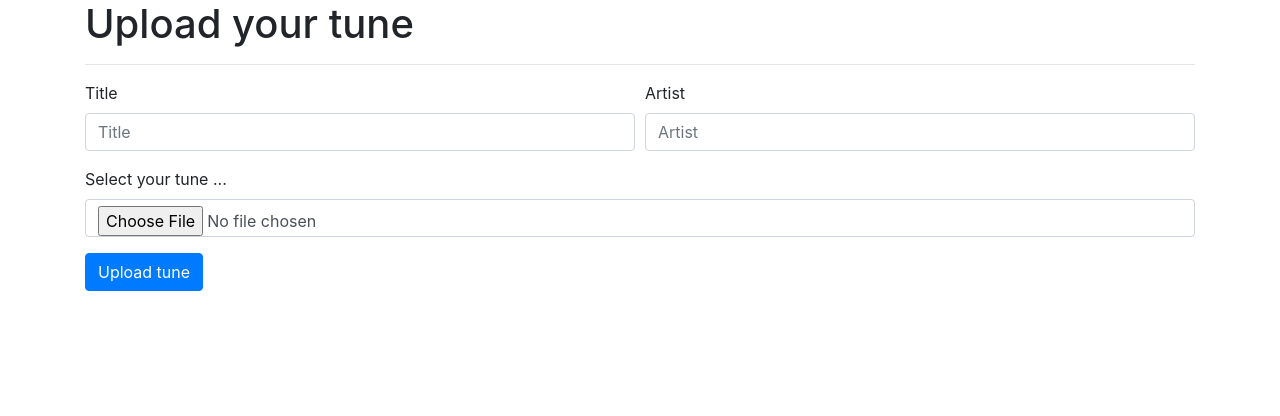
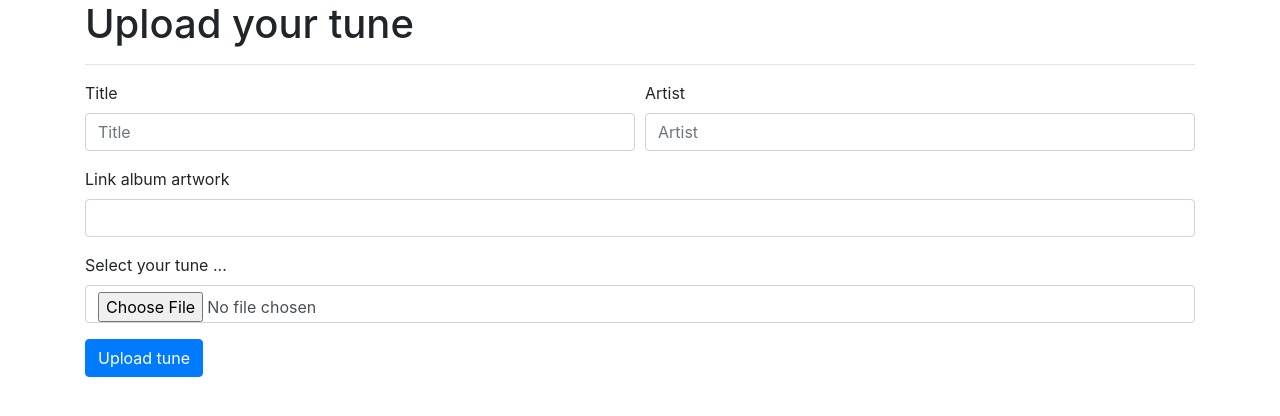
Before and after one commit to arilybaert/IOT-Makerslab, a Flask app: page /upload in a window 1280 px wide. Shown: the part 56-472 px from the top of the page. Run offline with Flask 2, Linux system fonts and the light colour scheme; some libraries are stand-ins or nearby versions.

Commit message:
added save music info to txt file

```diff
--- /dev/null
+++ b/app/static/music/metadata.txt
@@ -0,0 +1 @@
+{"music": [{"title": "Five to One", "artist": "The Doors", "artwork": "https://lastfm.freetls.fastly.net/i/u/770x0/24590e4ca3a94c748d6c8452ce52467b.jpg"}, {"title": "L.A. Woman", "artist": "The Doors", "artwork": "https://upload.wikimedia.org/wikipedia/en/4/41/The_Doors_-_L.A._Woman.jpg"}]}
--- /dev/null
+++ b/app/static/music/metadata/metadata.txt
@@ -0,0 +1 @@
+s
--- a/app/templates/upload.html
+++ b/app/templates/upload.html
@@ -19,16 +19,20 @@
                 <button type="submit" class="btn btn-primary">Upload tune</button>
                 </form> -->
 
-            <form action="/upload" method="POST" enctype="multipart/form-data"></form>
+            <form action="/upload" method="POST" enctype="multipart/form-data">
                 <div class="form-row">
                     <div class="form-group col-md-6">
                       <label for="songTitle">Title</label>
-                      <input type="text" class="form-control" id="songTitle" placeholder="Title">
+                      <input type="text" name="songTitle" class="form-control" id="songTitle" placeholder="Title">
                     </div>
                     <div class="form-group col-md-6">
                       <label for="songArtist">Artist</label>
-                      <input type="text" class="form-control" id="songArtist" placeholder="Artist">
+                      <input type="text" class="form-control" id="songArtist" name="songArtist" placeholder="Artist">
                     </div>
+                </div>
+                <div class="form-group">
+                  <label for="songArtwork">Link album artwork</label>
+                  <input type="text" name="songArtwork" id="songArtwork" class="form-control">
                 </div>
                   <div class="form-group">
                     <label for="music">Select your tune ...</label>
--- a/app/views.py
+++ b/app/views.py
@@ -4,6 +4,7 @@ from werkzeug.utils import secure_filename
 
 import os
 import pygame
+import json
 
 app = Flask(__name__)
 
@@ -63,32 +64,47 @@ def upload_music():
 
     if request.method == 'POST':
 
-        if request.files:
+        print(request.form['songTitle'])
+        print(request.form['songArtist'])
+        print(request.form['songArtwork'])
+        with open('static/music/metadata.txt') as json_file:
+            data = json.load(json_file)
 
-            if not allowed_image_filesize(request.cookies.get("filesize")):
-                print("file exceeded max size")
-                return redirect(request.url)
+        data['music'].append({
+            'title': request.form['songTitle'],
+            'artist': request.form['songArtist'],
+            'artwork': request.form['songArtwork'],
+        })
+        with open('static/music/metadata.txt', 'w') as outfile:
+            json.dump(data, outfile)
 
-            music = request.files["music"]
+        return redirect(request.url)
 
-            # FILE MUST CONTAIN NAME
-            if music.filename == "":
-                print("file needs filename")
-                return redirect(request.url)
+        # if request.files:
+        #     if not allowed_image_filesize(request.cookies.get("filesize")):
+        #         print("file exceeded max size")
+        #         return redirect(request.url)
 
-            # FILE MUST HAVE RIGHT EXTENSION
-            if not allowed_music(music.filename):
-                print("file extension is not allowed")
-                return redirect(request.url)
-            else:
-                filename = secure_filename(music.filename)
+        #     music = request.files["music"]
 
-            # SAVE FILE TO HDD
-            music.save(os.path.join(app.config["MUSIC_UPLOADS"], filename))
+        #     # FILE MUST CONTAIN NAME
+        #     if music.filename == "":
+        #         print("file needs filename")
+        #         return redirect(request.url)
 
-            print("TUNE IS SAVED BRO")
+        #     # FILE MUST HAVE RIGHT EXTENSION
+        #     if not allowed_music(music.filename):
+        #         print("file extension is not allowed")
+        #         return redirect(request.url)
+        #     else:
+        #         filename = secure_filename(music.filename)
 
-            return redirect(request.url)
+        #     # SAVE FILE TO HDD
+        #     music.save(os.path.join(app.config["MUSIC_UPLOADS"], filename))
+
+        #     print("TUNE IS SAVED BRO")
+
+        #    return redirect(request.url)
 
     # VIEW UPLOAD PAGE
     return render_template("upload.html");
@@ -96,7 +112,7 @@ def upload_music():
 @app.route('/play', methods=["GET", "POST"])
 def play_song():
     if request.method == 'POST':
-        #print("static/music/upload/" + request.form['musicfilename'])
+
         play_music(request.form['musicfilename'])
 
 
```
